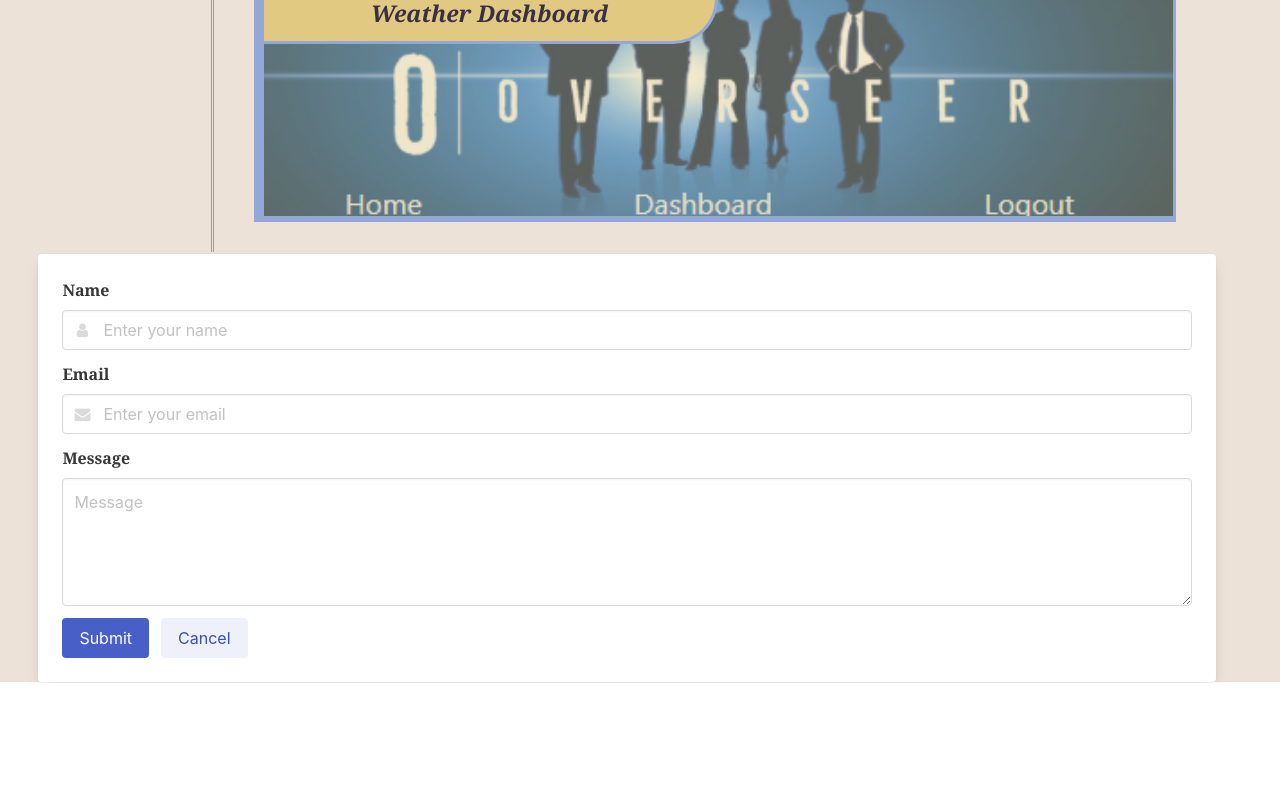
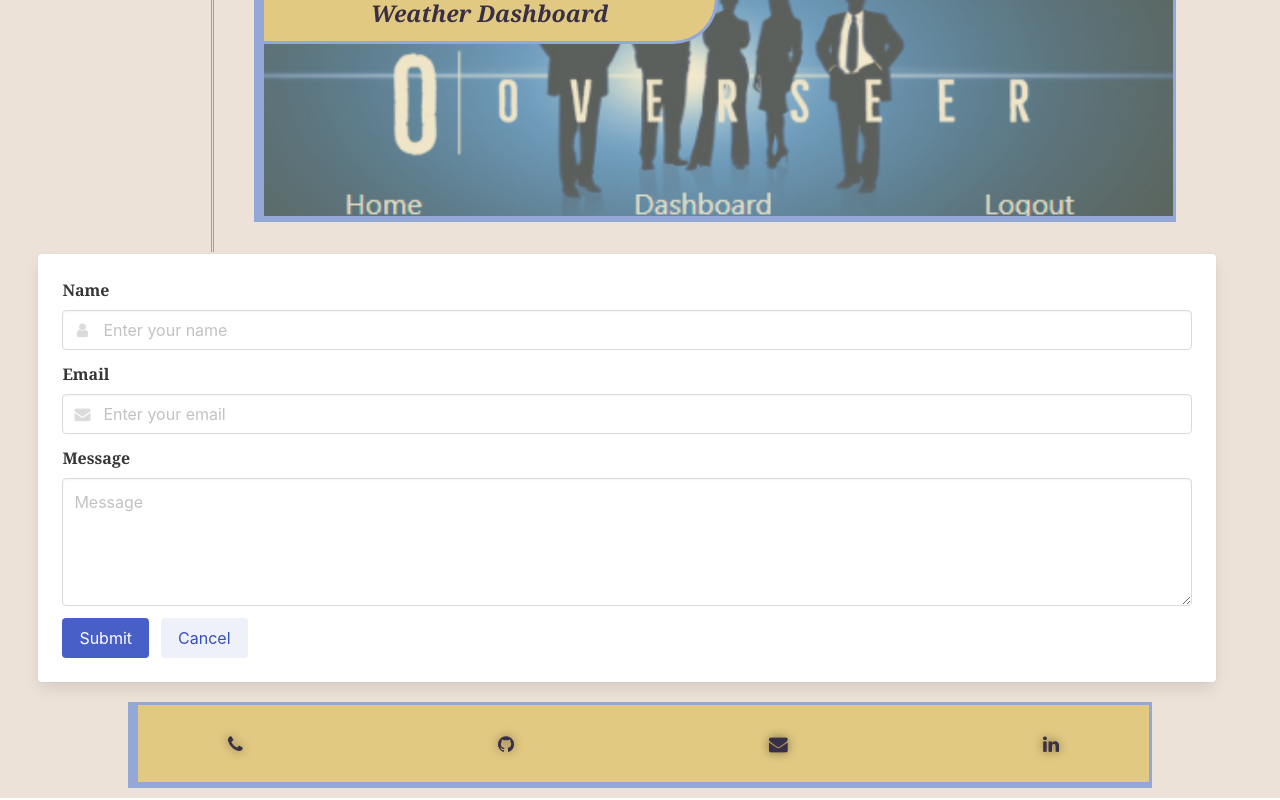
Before and after one commit to SirTedDanson/my-portfolio-2, a React (Create React App) app: page / in a window 1280 px wide. Shown: the part 1697-2497 px from the top of the page. Before the commit the page ends 2380 px from the top, so only its background shows below. Built offline with nearby package versions, Linux system fonts and the light colour scheme.

Commit message:
footer added

```diff
--- a/src/App.js
+++ b/src/App.js
@@ -4,6 +4,7 @@ import Nav from "./components/Nav";
 import Project from "./components/Project";
 import ContactForm from "./components/Contact";
 import Header from "./components/Header";
+import Footer from "./components/Footer";
 import "./App.css";
 
 function App() {
@@ -36,6 +37,7 @@ function App() {
         <Project projects={projects}></Project>
         <ContactForm></ContactForm>
       </section>
+      <Footer></Footer>
     </>
   );
 }
--- a/src/components/Footer/index.js
+++ b/src/components/Footer/index.js
@@ -0,0 +1,28 @@
+import React from "react";
+
+function Footer() {
+  return (
+    <section id="contact-me" className="section-row">
+      <nav className="contact-me">
+        <ul>
+          <li>
+            <a href="tel:6143135809"><span><i class="fa fa-phone"></i></span></a>
+          </li>
+          <li>
+            <a href="mailto:KnowledgeMED@gmail.com"><span><i class="fa fa-github"></i></span></a>
+          </li>
+          <li>
+            <a href="https://github.com/SirTedDanson"><span><i class="fa fa-envelope"></i></span></a>
+          </li>
+          <li>
+            <a href="https://www.linkedin.com/in/matthew-edward-dwyer/">
+            <span><i class="fa fa-linkedin"></i></span>
+            </a>
+          </li>
+        </ul>
+      </nav>
+    </section>
+  );
+}
+
+export default Footer;
```
